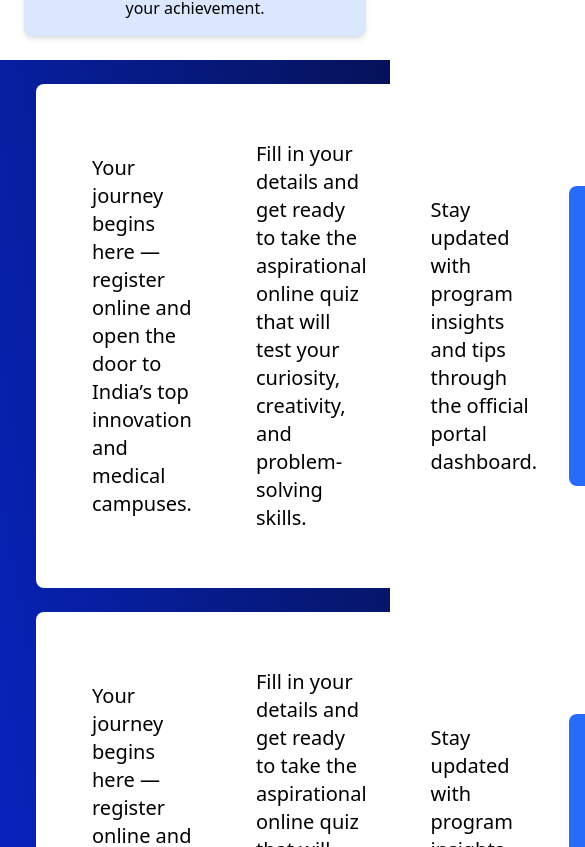
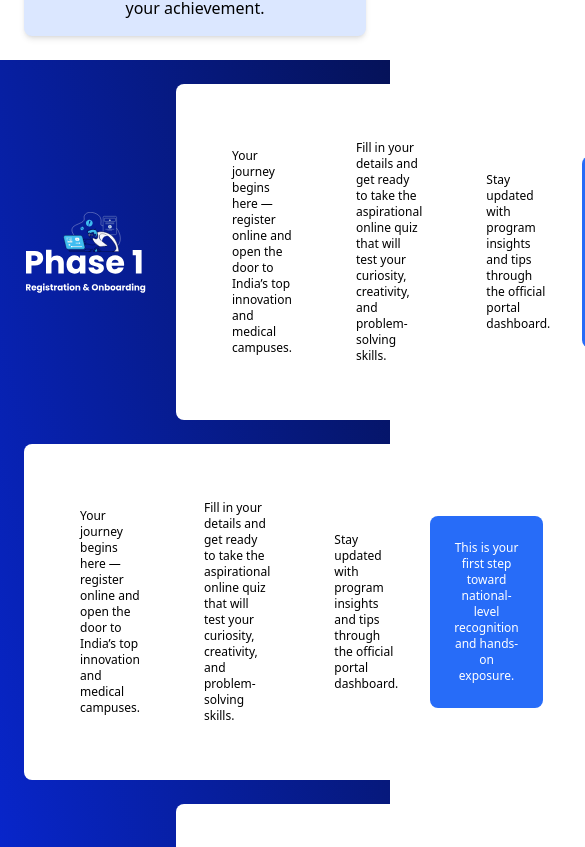
Before and after one commit to Prabhav2503/Anastomosis, a React (Vite) app in the folder Anastomosis/: page / in a window 390 px wide. Shown: the part 5697-6544 px from the top of the page, 585 px wide, since content can reach past the window. Built offline with nearby package versions, Linux system fonts and the light colour scheme.

Commit message:
fix responsiveness

```diff
--- a/Anastomosis/src/components/phasecard.jsx
+++ b/Anastomosis/src/components/phasecard.jsx
@@ -5,10 +5,10 @@ const PhaseCard = ({ steps, highlight }) => {
     <div className="flex items-center justify-center rounded-lg bg-white p-6">
         {steps.map((step,index) => (
             <div className='flex items-center justify-center p-8'>
-                <p className='text-black text-xl'>{step}</p>
+                <p className='text-black text-xs md:text-base lg:text-xl'>{step}</p>
             </div>
         ))}
-        <div className='bg-[#276CF8] text-center text-xl rounded-lg text-white p-6'>{highlight}</div>
+        <div className='bg-[#276CF8] text-center text-xs md:text-base lg:text-xl rounded-lg text-white p-6'>{highlight}</div>
     </div>
   );
 };
--- a/Anastomosis/src/pages/phases.jsx
+++ b/Anastomosis/src/pages/phases.jsx
@@ -5,7 +5,7 @@ const PhasesPage = ({ images }) => {
   return (
     <div className="w-full h-full p-6 flex flex-wrap gap-6 flex-col items-center bg-gradient-to-tr from-[#082BEF] to-[#051259]">
       <div className="flex items-center gap-6">
-        <img src={images.phase1} alt="Phase 1" className="hidden md:flex" />
+        <img src={images.phase1} alt="Phase 1" className="w-32 md:w-64 xl:w-full" />
         <PhaseCard
           steps={[
             "Your journey begins here — register online and open the door to India’s top innovation and medical campuses.",
@@ -25,10 +25,10 @@ const PhasesPage = ({ images }) => {
           ]}
           highlight="This is your first step toward national-level recognition and hands-on exposure."
         />
-        <img src={images.phase2} alt="Phase 2" className="hidden md:flex" />
+        <img src={images.phase2} alt="Phase 2" className="w-32 md:w-64 xl:w-full" />
       </div>
       <div className="flex items-center gap-6">
-        <img src={images.phase3} alt="Phase 3" className="" />
+        <img src={images.phase3} alt="Phase 3" className="w-32 md:w-64 xl:w-full" />
         <PhaseCard
           steps={[
             "Your journey begins here — register online and open the door to India’s top innovation and medical campuses.",
@@ -48,7 +48,7 @@ const PhasesPage = ({ images }) => {
           ]}
           highlight="This is your first step toward national-level recognition and hands-on exposure."
         />
-        <img src={images.phase4} alt="Phase 4" className="" />
+        <img src={images.phase4} alt="Phase 4" className="w-32 md:w-56 xl:w-full" />
       </div>
     </div>
   );
```
